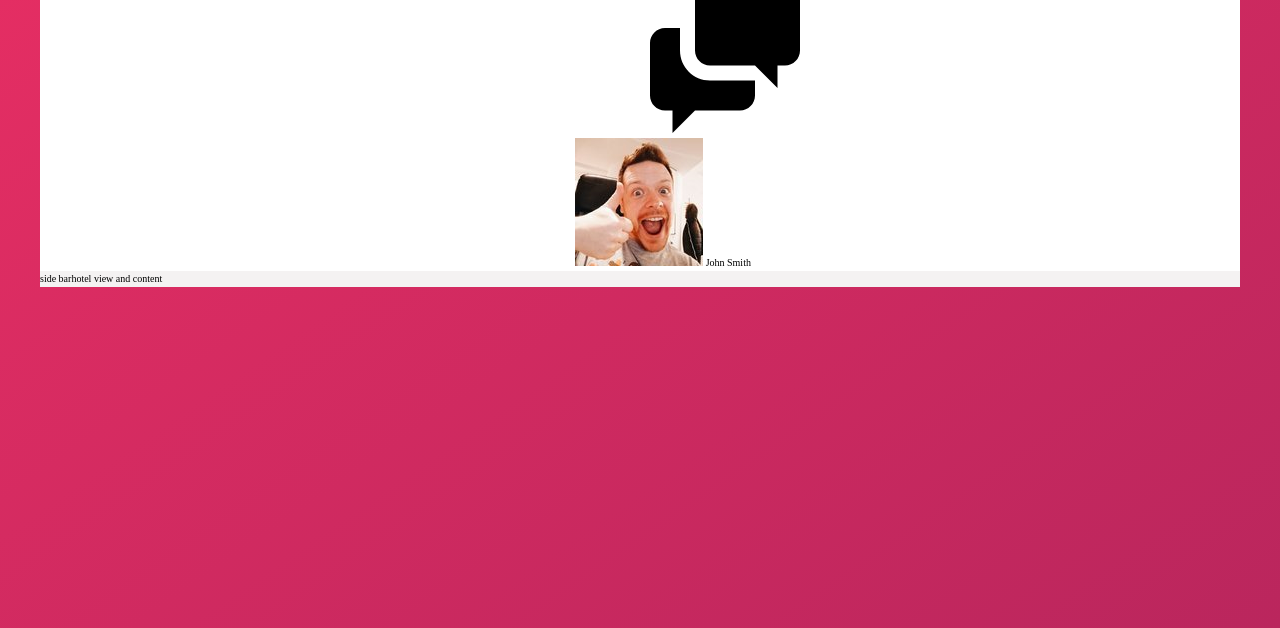
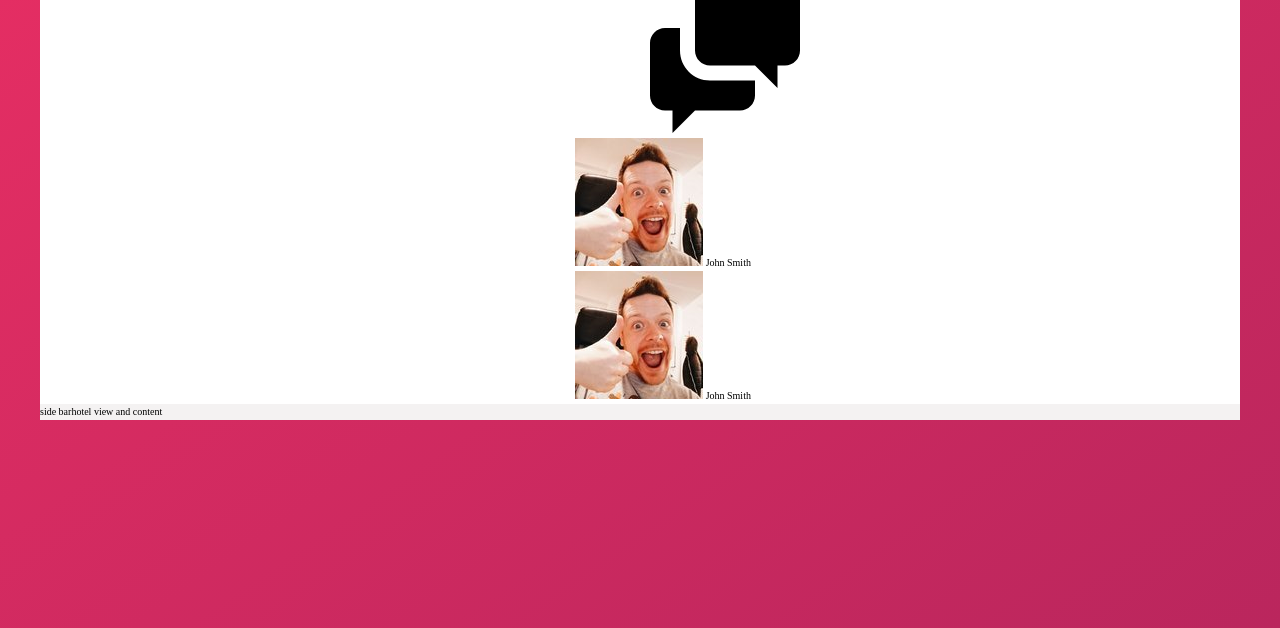
Before and after one commit to Sherdil359/Starter, a website: page index.html in a window 1280 px wide. Shown: the part 252-880 px from the top of the page. Drawn offline with Linux system fonts and the light colour scheme.

Commit message:
new start project

```diff
--- a/index.html
+++ b/index.html
@@ -37,6 +37,10 @@
                         <img src="img/user-1.jpg" alt="">
                         <span>John Smith</span>
                     </div>
+                    <div class="user-nav_user-image">
+                        <img src="img/user-1.jpg" alt="">
+                        <span>John Smith</span>
+                    </div>
                 </nav>
             </div>
             <div class="sub-container">
```
